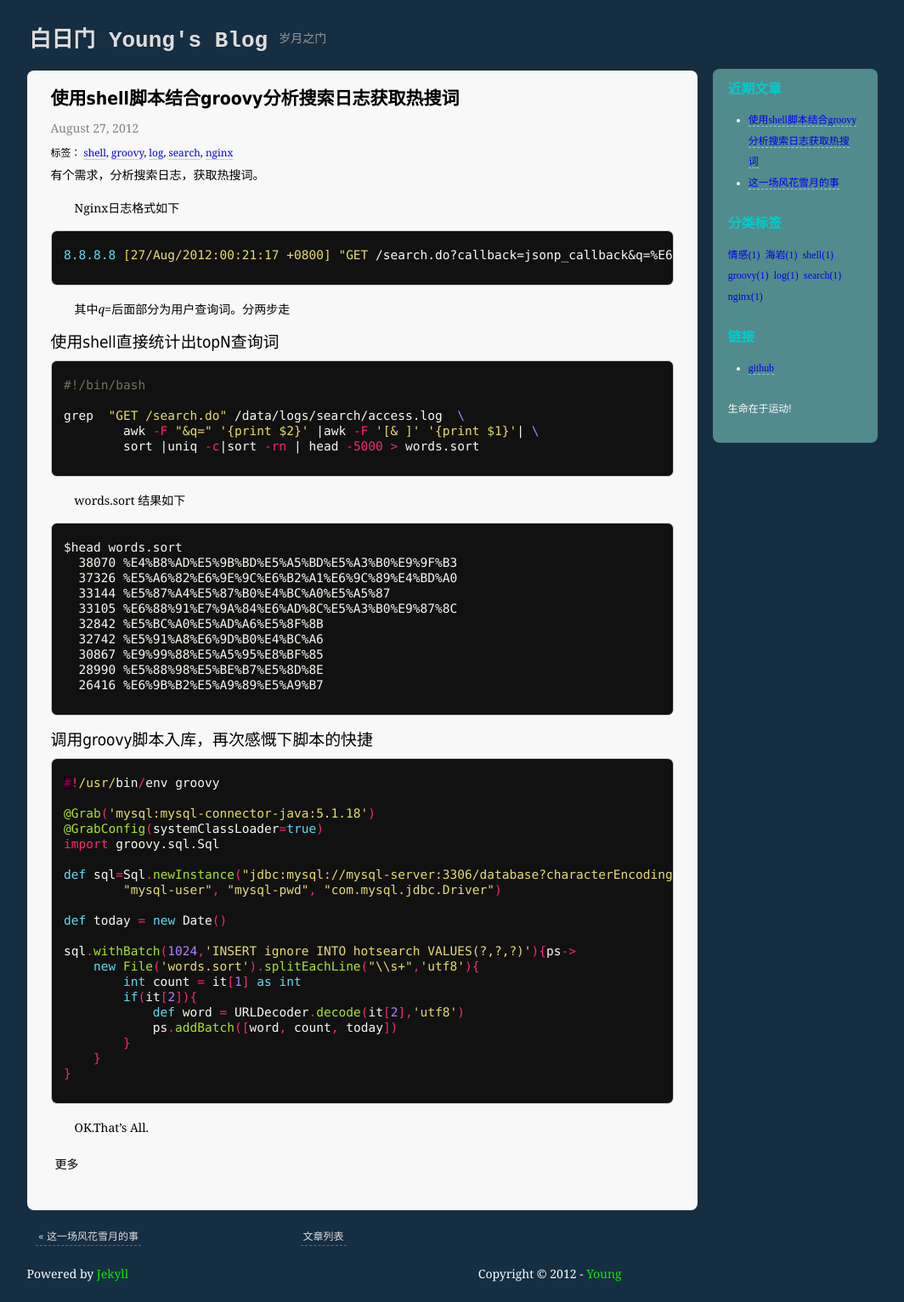
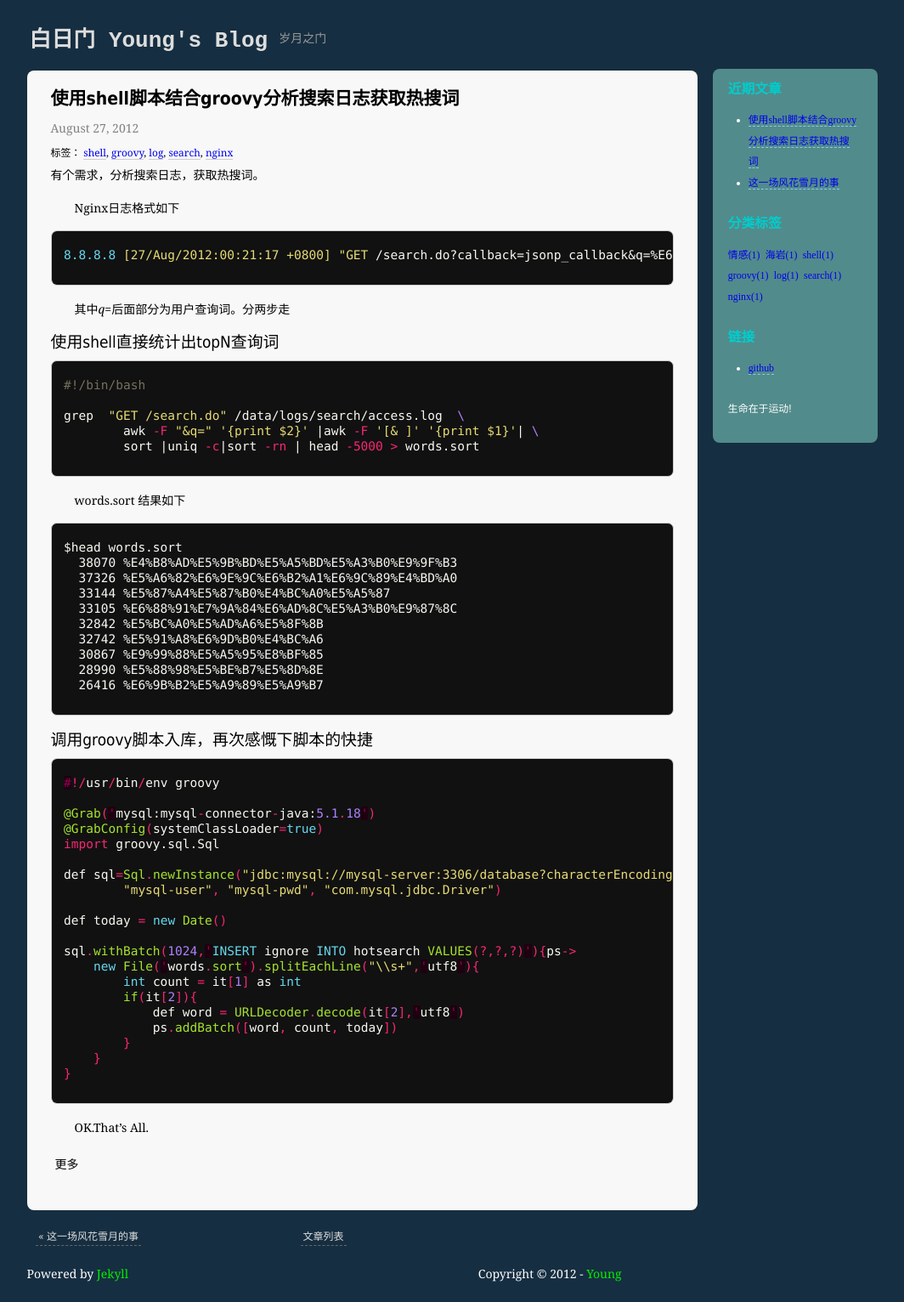
Before and after one commit to bairimen/bairimen.github.com, a Jekyll site: the page built from _posts/groovy/2012-08-27-groovy_shell_log_analysis.md, in a window 1280 px wide. Shown: the whole page at 85% size, without its empty margins (108-1172 px from the left). Built offline with Jekyll 4.4.1, drawn with Linux system fonts in a browser that asks for light colours; comment, search, counter and statistics services are not loaded.

Commit message:
-mgroovy->  java

```diff
--- a/_posts/groovy/2012-08-27-groovy_shell_log_analysis.md
+++ b/_posts/groovy/2012-08-27-groovy_shell_log_analysis.md
@@ -46,7 +46,7 @@ $head words.sort
 
 ##调用groovy脚本入库，再次感慨下脚本的快捷
 
-{% highlight groovy %}
+{% highlight java %}
 
 #!/usr/bin/env groovy
 
```
